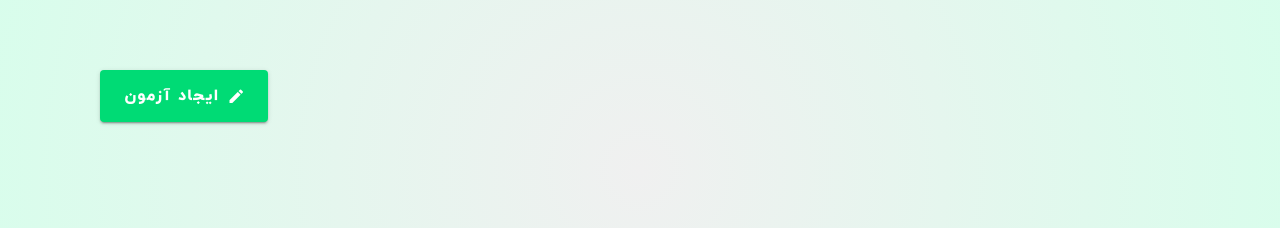
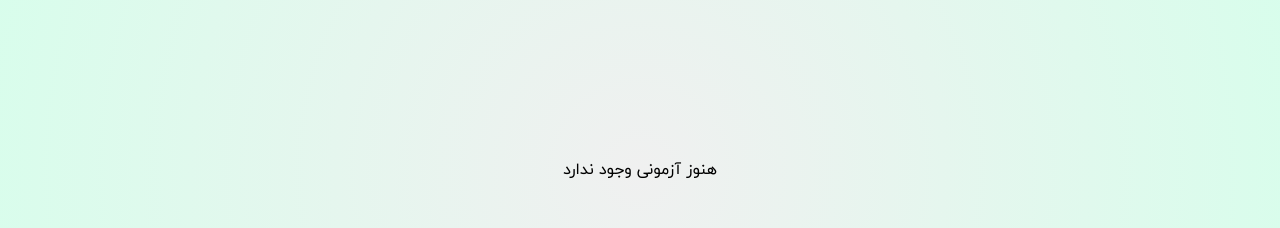
Before and after one commit to mostafaMohseniKabir/azmoonak, a Vue app: page / in a window 1280 px wide. Shown: the part 230-458 px from the top of the page. Built offline with nearby package versions, Linux system fonts and the light colour scheme.

Commit message:
fix(azmoonak): Fix some styels bug

```diff
--- a/src/components/TheCreateTest.vue
+++ b/src/components/TheCreateTest.vue
@@ -1,10 +1,10 @@
 <template>
     <div>
-        <p class="header">{{ test.length + 1 }} سوال<p>
+        <p class="create-test_header">{{ test.length + 1 }} سوال<p>
 
         <v-divider></v-divider>
 
-        <form class="form">
+        <form class="create-test_form">
             <v-textarea
                 :value="question"
                 @input="changeQuestion"
@@ -67,13 +67,13 @@
             />
 
             <v-btn
-                class="button-weight"
+                class="create-test_button-weight"
                 color="#00DB75"
                 dark
                 @click="handleNext"
             >سوال جدید</v-btn>
             <v-btn
-                class="button-weight"
+                class="create-test_button-weight"
                 color="#00DB75"
                 dark
                 @click="handleCreateTest"
@@ -149,24 +149,25 @@ export default {
 <style lang="scss" scoped>
 @import '../helper/style/_variable.scss';
 
-.header {
+.create-test_header {
     font-weight: bold;
     text-align: end;
     margin: 15px;
     font-size: 30px;
 }
 
-.button {
+.create-test_button {
   margin: auto 100px;
   margin-top: 300px;
 }
 
-.button-weight {
+.create-test_button-weight {
     font-weight: bold;
     margin-right: 10px;
+    margin-bottom: 10px;
 }
 
-.form {
-    margin: 10px;
+.create-test_form {
+    margin: 0px 10px;
 }
 </style>
--- a/src/components/TheTestPage.vue
+++ b/src/components/TheTestPage.vue
@@ -1,17 +1,6 @@
 <template>
     <div>
-        <v-btn
-            v-if="!finalizeTest"
-            class="button button-weight"
-            color="#00DB75"
-            dark
-            @click="changeDialogIsOpen(true)"
-            x-large
-        >ایجاد آزمون
-            <v-icon right>mdi-pencil</v-icon>
-        </v-btn>
-
-        <TheTestPageContent v-if="finalizeTest" />
+        <TheTestPageContent />
 
         <BaseDialog v-if="!finalizeTest" title="ایجاد آزمون">
             <TheCreateTest />
@@ -40,6 +29,7 @@ export default {
     ...mapState([
         'test',
         'finalizeTest',
+        'isAdmin',
     ]),
   },
 
@@ -52,13 +42,12 @@ export default {
 </script>
 
 <style lang="scss" scoped>
-.button {
-  margin: auto 100px;
+.test-page_button {
   margin-top: 300px;
+  width: 50%;
 }
 
-.button-weight {
+.test-page_button-weight {
     font-weight: bold;
-    margin-right: 10px;
 }
 </style>
--- a/src/components/TheTestPageContent.vue
+++ b/src/components/TheTestPageContent.vue
@@ -1,10 +1,23 @@
 <template>
-  <div>
+  <div class="test-page-content_container">
+    <v-btn
+        v-if="isAdmin && !finalizeTest"
+        class="test-page_button test-page_button-weight"
+        color="#00DB75"
+        dark
+        @click="changeDialogIsOpen(true)"
+        x-large
+    >ایجاد آزمون
+        <v-icon right>mdi-pencil</v-icon>
+    </v-btn>
+
+    <p v-else-if="!isAdmin && !finalizeTest">هنوز آزمونی وجود ندارد</p>
+
     <div
+      v-else
       v-for="testItem in test"
       :key="testItem.id"
     >
-
         <p dir="auto">{{ testItem.question }}</p>
         <p dir="auto">{{ testItem.firstOption }}</p>
         <p dir="auto">{{ testItem.secondOption }}</p>
@@ -31,7 +44,7 @@ export default {
 
   computed: {
     ...mapState([
-        'test',
+        'test', 'finalizeTest', 'isAdmin',
     ]),
   },
 
@@ -44,7 +57,25 @@ export default {
 </script>
 
 <style lang="scss" scoped>
-.card {
-  margin-top: 100px;
+@import '../helper/style/_variable.scss';
+
+.test-page-content_container {
+  display: flex;
+  flex-direction: column;
+  justify-content: center;
+  align-items: center;
+  height: 100vh;
+}
+
+.test-page-content_no-test {
+  color: $font-color-dark-secondary;
+  text-align: center;
+  border-radius: 20px;
+  padding: 10px 25px;
+  font-weight: 300;
+  background: rgba(0,0,0,.8);
+  font-size: .9rem;
+  letter-spacing: .1rem;
+  font-weight: bold;
 }
 </style>
--- a/src/helper/component/BaseDialog.vue
+++ b/src/helper/component/BaseDialog.vue
@@ -7,7 +7,7 @@
     transition="dialog-bottom-transition"
   >
     <v-card>
-      <v-toolbar dark class="dialog" color="#343A6E">
+      <v-toolbar dark color="#343A6E">
         <v-btn icon dark @click="handleClose">
           <v-icon>mdi-close</v-icon>
         </v-btn>
@@ -42,10 +42,3 @@ export default {
   },
 }
 </script>
-
-<style lang="scss" scoped>
-
-.dialog {
-  margin-top: 85px;
-}
-</style>
--- a/src/store.js
+++ b/src/store.js
@@ -19,7 +19,7 @@ export default new Vuex.Store({
     // stuff came from weblite
     title: 'آزمون جامع دین و زندگی',
     username: 'mostafa_m_k',
-    isAdmin: true,
+    isAdmin: false,
 
     // view states
     page: 1, // 1: TEST, 0: RESULT
```
